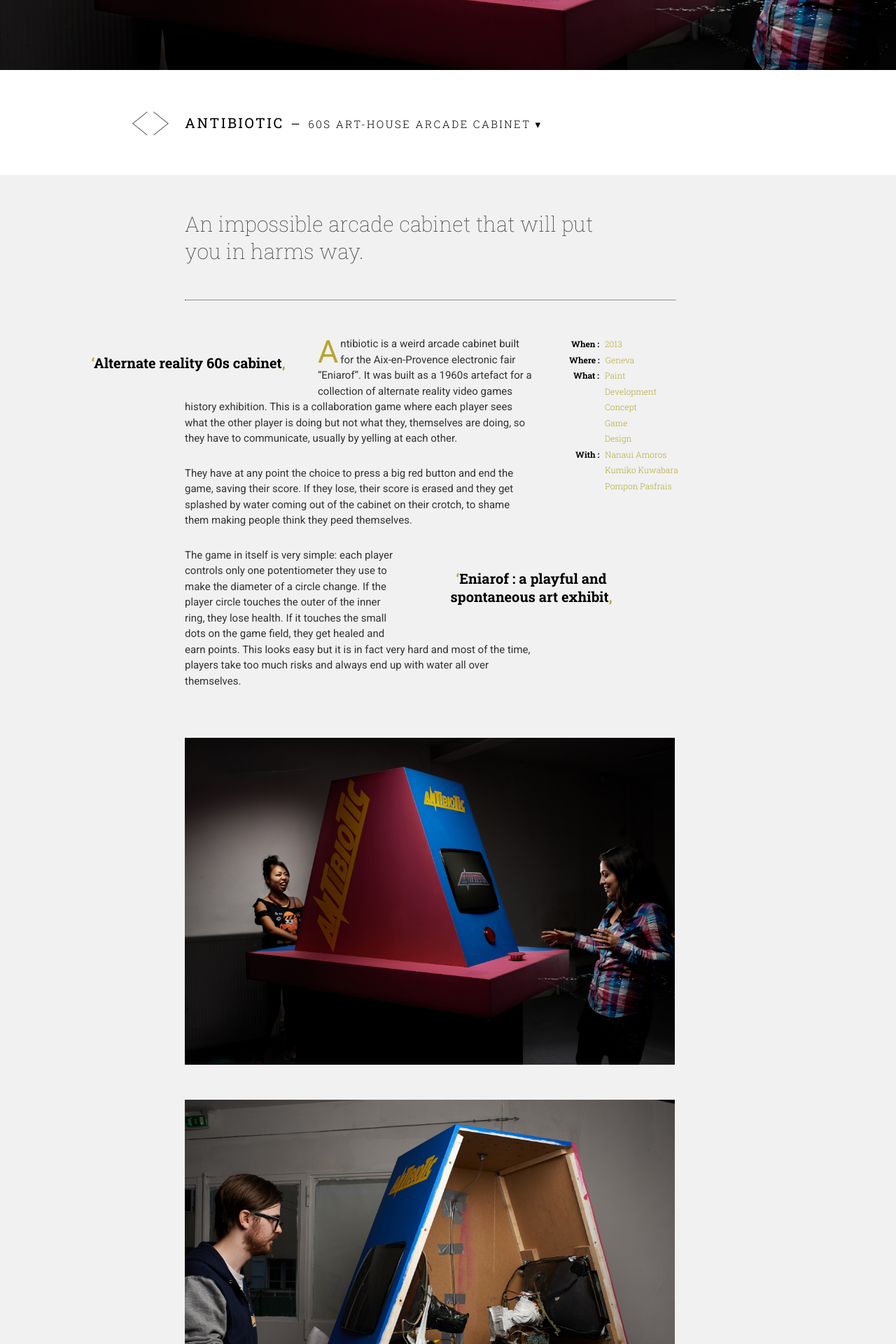
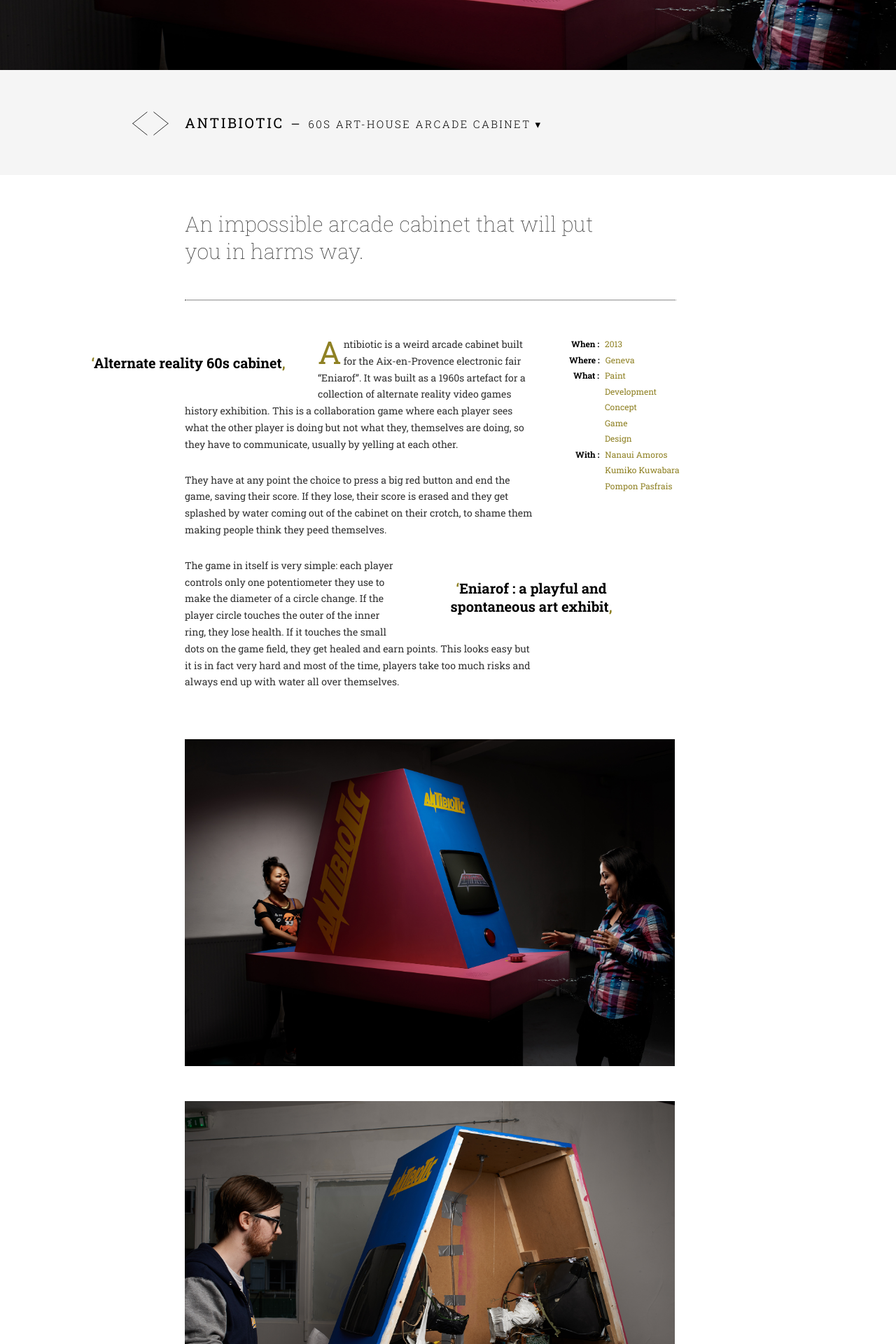
Before and after one commit to ragekit/ragekit.github.io, a Jekyll site: the page built from _posts/2013-10-15-Antibiotik.markdown, in a window 1280 px wide. Shown: the part 650-2570 px from the top of the page at 70% size. Built offline with Jekyll 4.4.1, drawn with Linux system fonts in a browser that asks for light colours.

Commit message:
Small cosmetic modifications

```diff
--- a/_posts/2013-10-15-Antibiotik.markdown
+++ b/_posts/2013-10-15-Antibiotik.markdown
@@ -5,7 +5,7 @@ subtitle: "60s art-house arcade cabinet"
 permalink: antibiotic
 cover: antibiotic/antibiotic.jpg
 shortDes : An impossible arcade cabinet that will put you in harms way.
-color: B7A632
+color: 8F8124
 what: Paint/Development/Concept/Game/Design
 with: Nanaui Amoros/Kumiko Kuwabara/Pompon Pasfrais
 where: Geneva
--- a/css/main.scss
+++ b/css/main.scss
@@ -1,14 +1,19 @@
 ---
 ---
 $dark-gray: #333333 ;
-$menuSelected : #DADADA;
+
 $menuNotSelected : #fff;
-$menuNotSelectedColor : #777;
+$menuNotSelectedColor : #000;
 $menuSize : 150px;
 $footerSize : 50px;
 $minWidth : 1280px;
 $light-gray:#EAEAEA;
-$bckground: #F1F1F1;
+$bckground: #FFF;
+$hover : #E5E5E5;
+$menuSelected : $hover;
+
+$headerColor : #F5F5F5;
+
 body{
   margin:0;
   padding:0;
@@ -85,7 +90,7 @@ min-width:$minWidth;
       }
     }
     li.licontent{
-      background:linear-gradient( $light-gray, $light-gray) no-repeat;
+      background:linear-gradient( $hover, $hover) no-repeat;
       background-size:0% 100%;
       background-position:center;
       padding:2px 10px;
@@ -123,12 +128,12 @@ div.mainText,.homeContent{
   width:500px;
   margin:0;
   p{
-    font-size:15px;
+    font-size:14px;
     font-weight:400;
-    line-height:1.5;
+    line-height:1.7;
     color:$dark-gray;
     margin:27px 0;
-    font-family: 'Roboto', sans-serif;
+    font-family: 'Roboto Slab', sans-serif;
   }
   p:first-of-type:first-letter{
     font-size:45px;
@@ -152,7 +157,7 @@ div.mainText,.homeContent{
     display:block;
   }
   img:hover{
-    background-color:$light-gray;
+    background-color:$hover;
     transition:all .5s;
   }
 }
@@ -278,7 +283,7 @@ div.mainText,.homeContent{
 
     }
     span.right{
-      font-weight:300;
+      font-weight:400;
       display:inline-block;
     //  width:70px;
     }
@@ -392,7 +397,6 @@ div.mainText,.homeContent{
     transition:all .3s;
     line-height:150px;
     text-align:center;
-
     .prevArrow,.nextArrow{
       width:30px;
       position: absolute;
@@ -432,12 +436,10 @@ div.mainText,.homeContent{
   }
 }
 
-
-
       position:relative;
       z-index:100;
       height:$menuSize;
-      background-color:white;
+      background-color:$headerColor;
       div.innerSelected{
         cursor: pointer; cursor: hand;
         width:752px;
--- a/js/script.js
+++ b/js/script.js
@@ -49,18 +49,7 @@
 
     ulContainer.style.height = window.innerHeight + "px";
     menuUl.style.height = (window.innerHeight-150) + "px";
-
-    // projects[0].style.height = (window.innerHeight > projectStartHeight + 100 ?
-    //   window.innerHeight : projectStartHeight + 100) + "px";
-    console.log(projects[0].style.height);
-    console.log(window.innerHeight);
-
-
-
-    projects[0].style.width = (window.innerWidth - 100) + "px";
-    menuUl.style.width = (window.innerWidth - 100 + 15) + "px";
-
-    menuDiv.style.width = (window.innerWidth - 100) + "px";
+    menuUl.style.width = (window.innerWidth + 15) + "px";
   }
 
   function scroll() {
```
